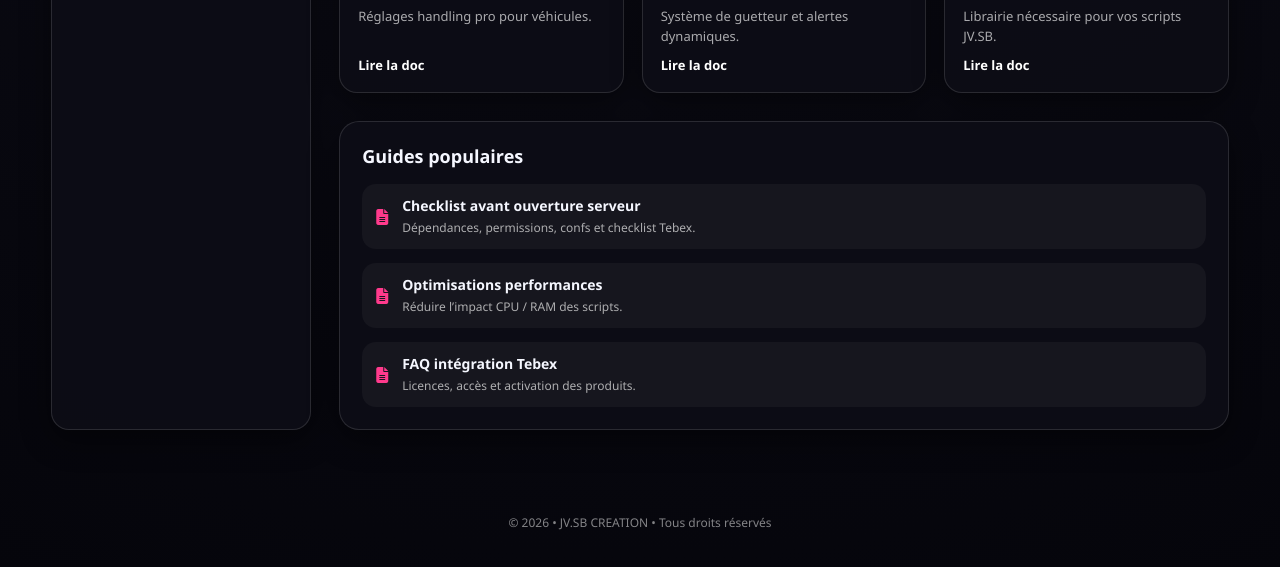
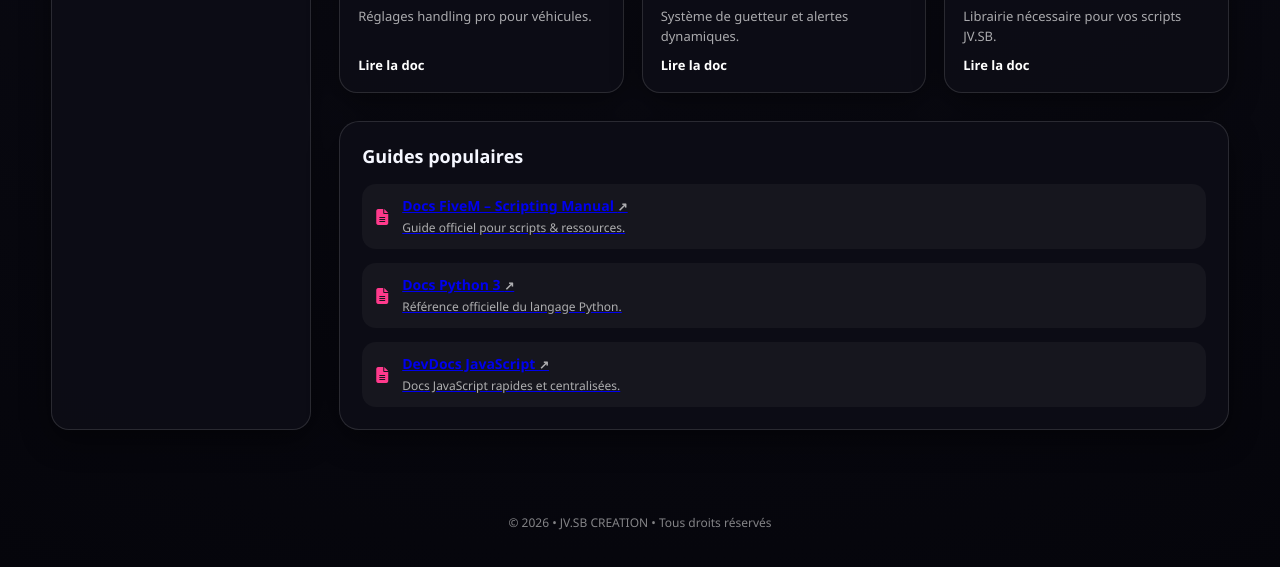
Before and after one commit to sbach-67/mon-site, a website: page index.html in a window 1280 px wide. Shown: the part 833-1400 px from the top of the page. Drawn offline with Linux system fonts and the light colour scheme.

Commit message:
Mise à jour du site

```diff
--- a/index.html
+++ b/index.html
@@ -160,27 +160,27 @@
       <section class="doc-list">
         <h2>Guides populaires</h2>
         <div class="list">
-          <div class="list-item">
+          <a class="list-item" href="https://docs.fivem.net/docs/scripting-manual/" target="_blank" rel="noreferrer">
             <i class="fa-solid fa-file-lines"></i>
             <div>
-              <strong>Checklist avant ouverture serveur</strong>
-              <span>Dépendances, permissions, confs et checklist Tebex.</span>
+              <strong>Docs FiveM – Scripting Manual <span class="external-icon">↗</span></strong>
+              <span>Guide officiel pour scripts & ressources.</span>
             </div>
-          </div>
-          <div class="list-item">
+          </a>
+          <a class="list-item" href="https://docs.python.org/3/" target="_blank" rel="noreferrer">
             <i class="fa-solid fa-file-lines"></i>
             <div>
-              <strong>Optimisations performances</strong>
-              <span>Réduire l’impact CPU / RAM des scripts.</span>
+              <strong>Docs Python 3 <span class="external-icon">↗</span></strong>
+              <span>Référence officielle du langage Python.</span>
             </div>
-          </div>
-          <div class="list-item">
+          </a>
+          <a class="list-item" href="https://devdocs.io/javascript/" target="_blank" rel="noreferrer">
             <i class="fa-solid fa-file-lines"></i>
             <div>
-              <strong>FAQ intégration Tebex</strong>
-              <span>Licences, accès et activation des produits.</span>
+              <strong>DevDocs JavaScript <span class="external-icon">↗</span></strong>
+              <span>Docs JavaScript rapides et centralisées.</span>
             </div>
-          </div>
+          </a>
         </div>
       </section>
     </main>
--- a/style.css
+++ b/style.css
@@ -453,6 +453,11 @@ body::before {
   color: var(--muted);
 }
 
+.external-icon {
+  font-size: 12px;
+  color: var(--muted);
+}
+
 footer {
   margin-top: auto;
   padding: 24px 0 40px;
```
